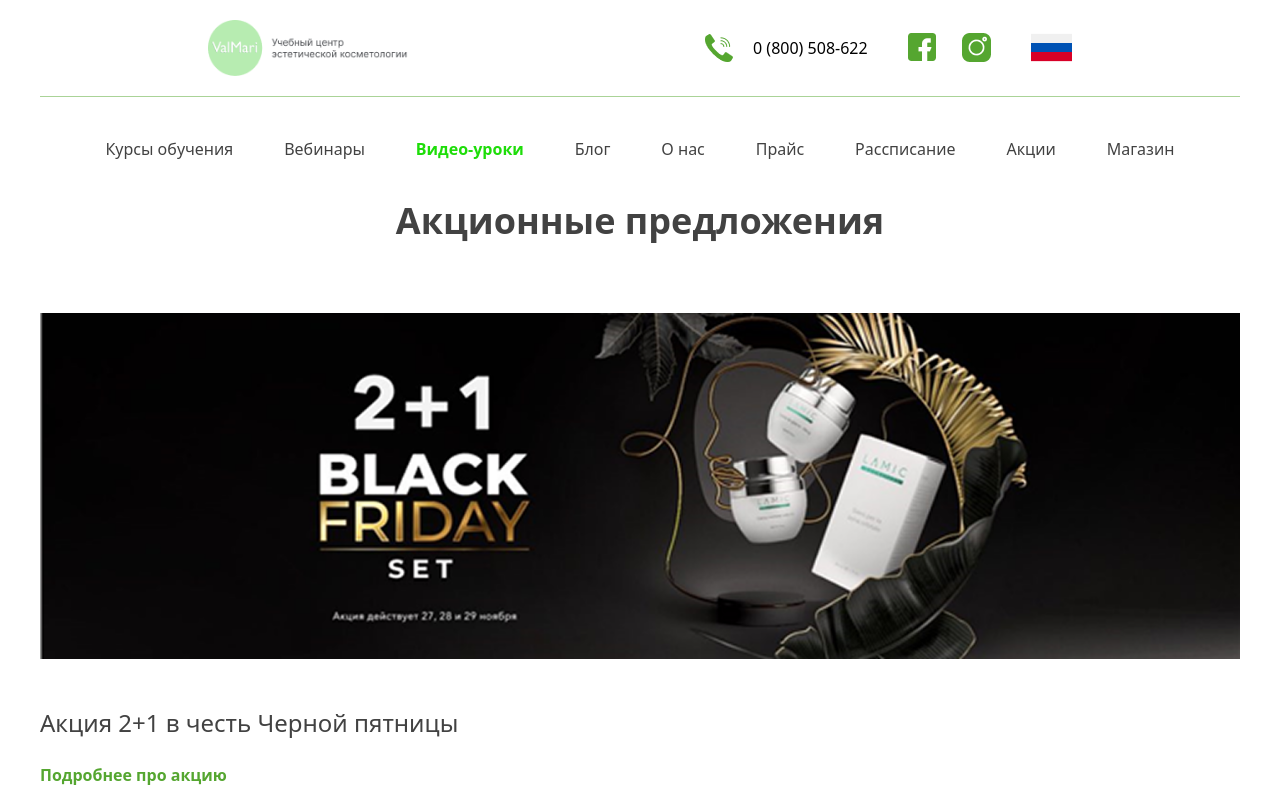
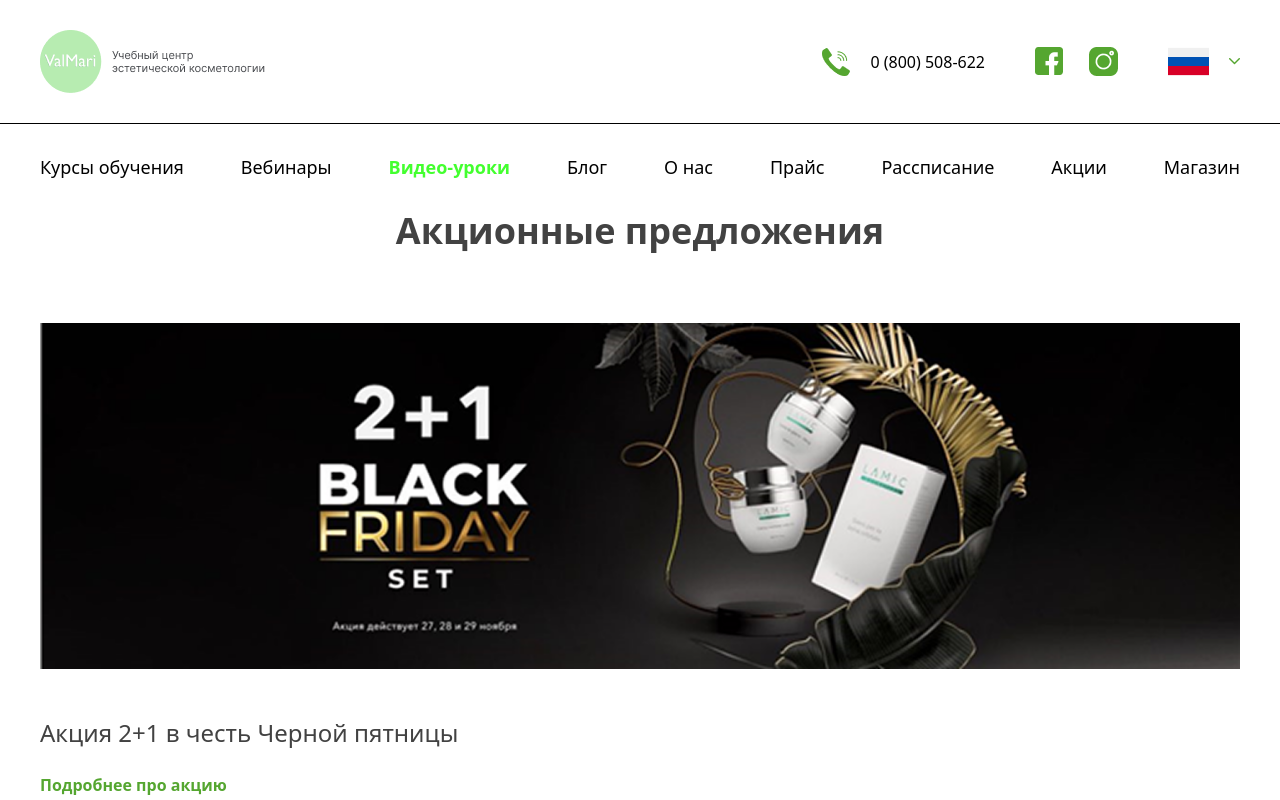
Before and after one commit to z1yodullo/GIT-30, a website: page src/page3.html in a window 1280 px wide. Shown: the top 800 px of the page. Drawn offline with Linux system fonts and the light colour scheme.

Commit message:
fix page3

```diff
--- a/src/page3.html
+++ b/src/page3.html
@@ -7,31 +7,46 @@
     <link rel="stylesheet" href="./output.css" />
   </head>
   <body>
-    <header class="flex justify-around items-center max-w-300 m-auto p-5">
-      <div class="w-50">
-        <img src="./img/лого (1) 1.png" alt="" />
-      </div>
-      <div class="gap-10 items-center flex">
-        <div class="flex items-center gap-5">
-          <img src="./img/Иконка телефон.png" alt="" />
+    <header class="flex flex-col gap-[30px] py-[30px]">
+      <div
+        class="hidden lg:flex max-w-300 m-auto w-full max-h-full lg:flex items-center justify-between"
+      >
+        <img src="./img/page2/header/logo.png" alt="" />
+        <div class="felx items-center hidden lg:flex gap-[50px]">
+          <div class="flex items-center gap-[20px]">
+            <img src="./img/page2/header/tel.png" alt="" />
             <p>0 (800) 508-622</p>
           </div>
-        <img src="./img/соц сети (1).png" alt="" />
-        <img src="./img/russia 1.png" alt="" />
+          <div>
+            <img src="./img/page2/header/icons.png" alt="" />
           </div>
-    </header>
-    <hr class="text-[#AAD397] max-w-300 m-auto" />
-    <div class="flex justify-around p-10 text-[#424242] max-w-300 m-auto">
+          <div class="flex items-center gap-[20px]">
+            <img src="./img/page2/header/flag.png" alt="" />
+            <img src="./img/page2/header/down.png" alt="" />
+          </div>
+        </div>
+      </div>
+      <hr class="hidden lg:flex" />
+      <div
+        class="hidden max-w-[1200px] m-auto w-full max-h-full lg:flex items-center justify-between text-[18px]"
+      >
         <a href="../index.html">Курсы обучения</a>
         <a href="./page2.html">Вебинары</a>
-      <a class="text-[#1edd09] font-bold" href="#">Видео-уроки</a>
+        <a href="#" class="text-[#43ff2f] font-semibold">Видео-уроки</a>
         <a href="./page4.html">Блог</a>
-      <a href="./page5.html">О нас</a>
-      <a href="./page6.html">Прайс</a>
+        <a href="./page5.html" >О нас</a>
+        <a href="">Прайс</a>
         <a href="">Рассписание</a>
         <a href="">Акции</a>
         <a href="">Магазин</a>
       </div>
+      <div
+        class="w-full max-h-full flex justify-between items-center p-5 py-0 lg:hidden"
+      >
+        <img src="./img/page2/header/fabars.png" alt="" />
+        <img src="./img/page2/header/minilogo.png" alt="" />
+      </div>
+    </header>
     <div class="text-4xl font-bold text-center text-[#424242] max-w-300 m-auto">
       Акционные предложения
     </div>
@@ -138,7 +153,7 @@
       <img src="./img/номера страниц.png" alt="" />
     </div>
     <br /><br /><br /><br />
-    <footer class="max-w-300 m-auto flex text-white bg-[#424242]">
+    <footer class="max-w-300 m-auto flex flex-col lg:flex-row items-center text-white bg-[#424242]">
       <img src="./img/image 21 (1).png" alt="" />
       <div class="p-10">
         <img src="./img/Слой 1.png" alt="" /><br /><br />
```
Lines whose indentation alone changed are shown as unchanged.
